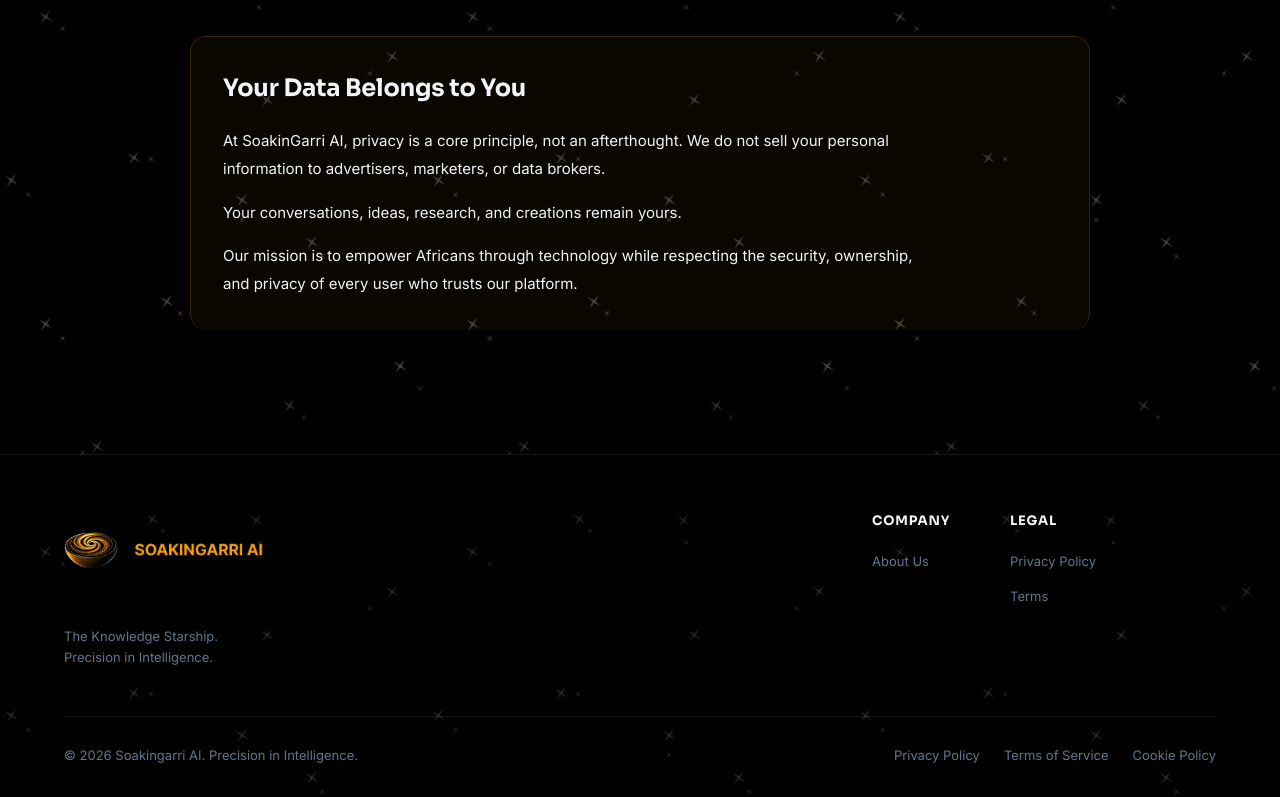
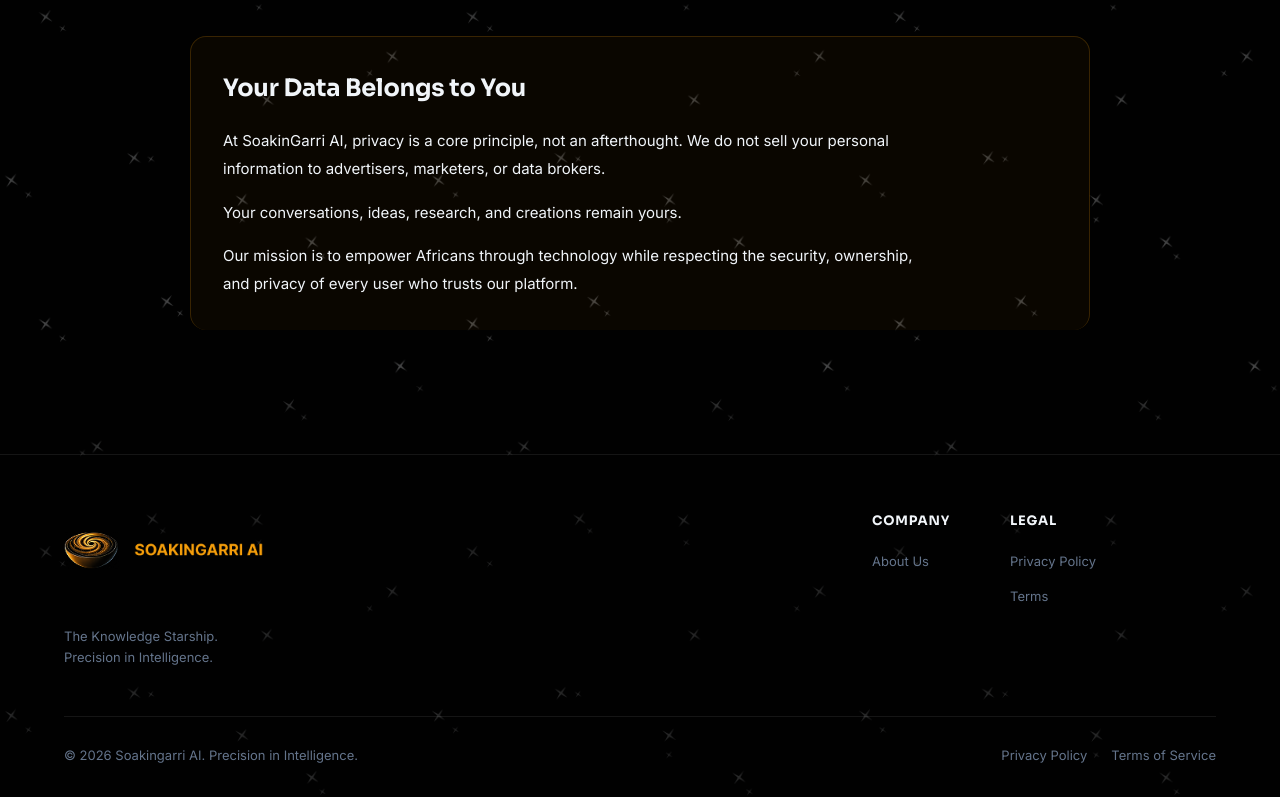
Before and after one commit to Soakingarri-AI/soaking-garri-ai-website, a React (Vite) app: page /terms in a window 1280 px wide. Shown: the part 4423-5220 px from the top of the page. Built offline with nearby package versions, Linux system fonts and the light colour scheme.

Commit message:
fix: remove cookies link

```diff
--- a/src/components/Footer.tsx
+++ b/src/components/Footer.tsx
@@ -63,7 +63,7 @@
           <div className="footer-bottom-links">
             <Link to="/privacy">Privacy Policy</Link>
             <Link to="/terms">Terms of Service</Link>
-            <a href="#">Cookie Policy</a>
+            {/* <a href="#">Cookie Policy</a> */}
           </div>
         </div>
       </div>
```
